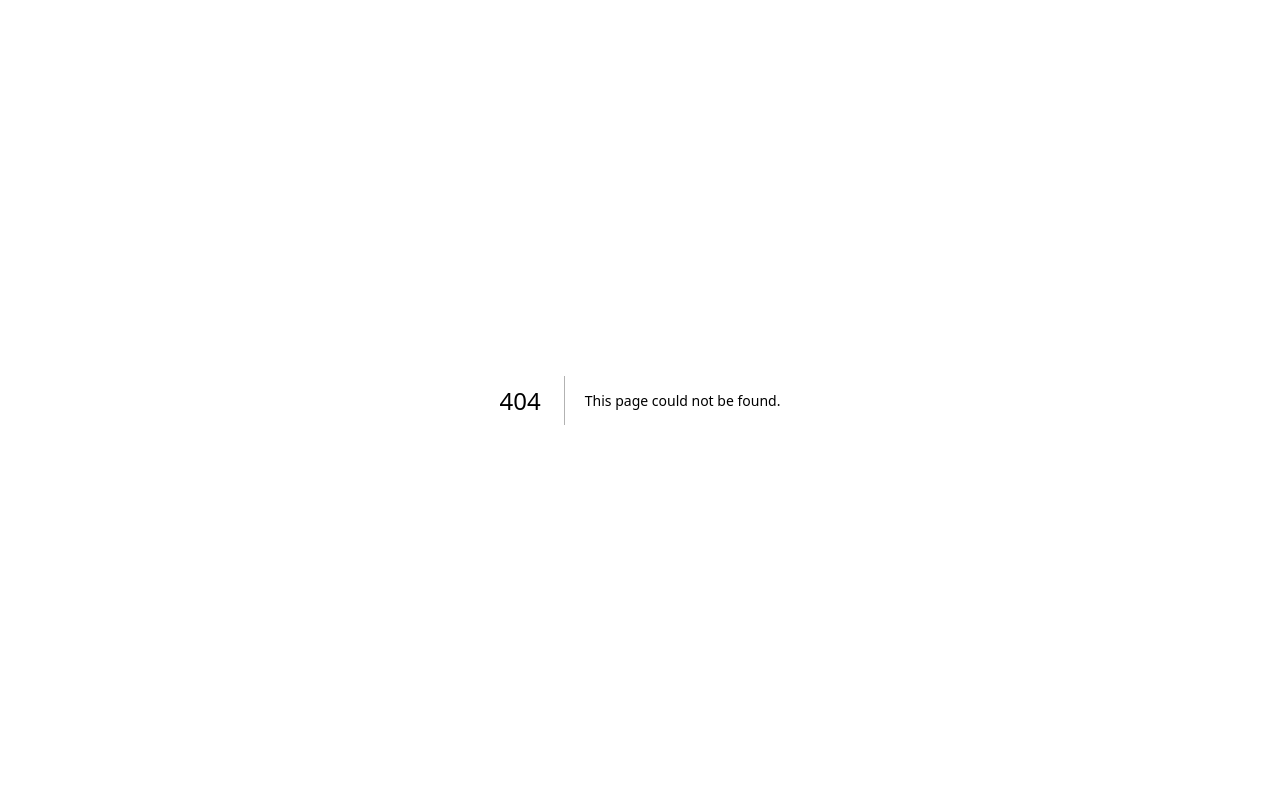
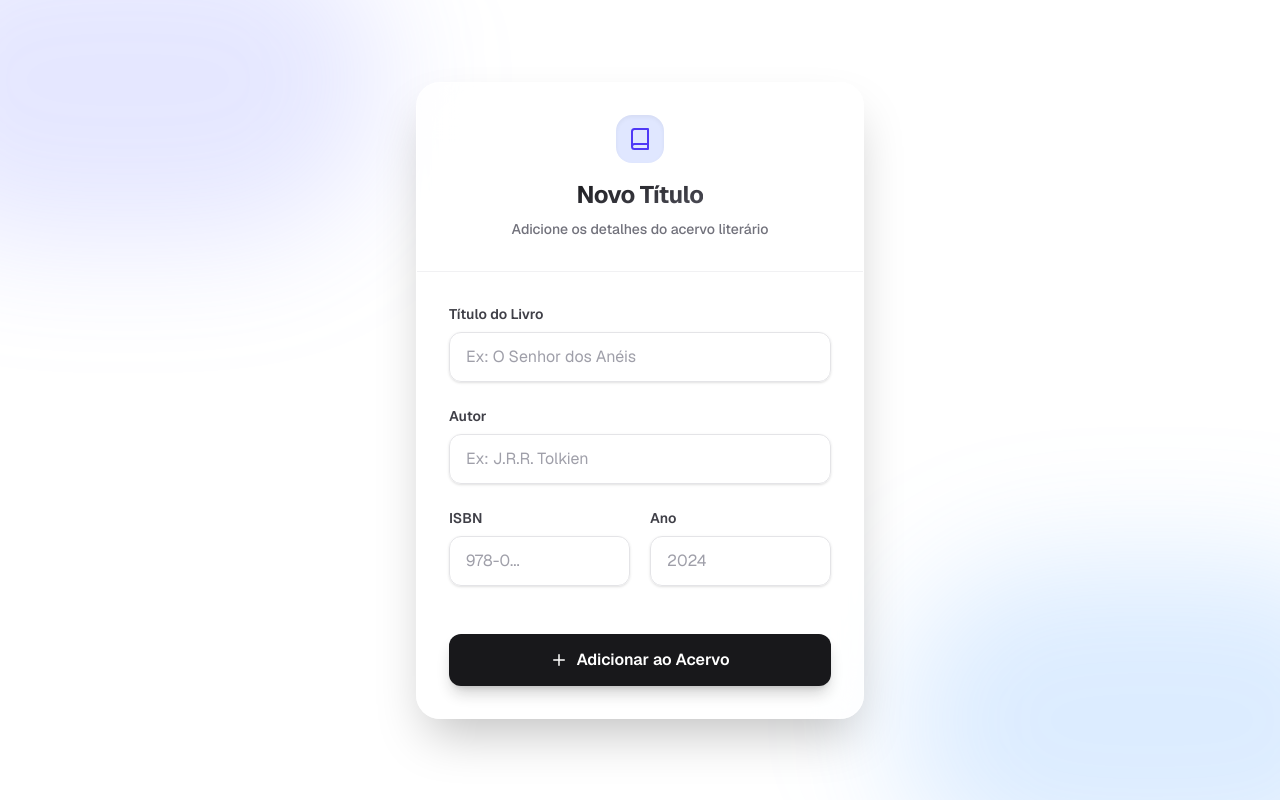
Before and after one commit to kartiaga/sistema-de-gerenciamento-de-biblioteca, a Next.js app: page /books in a window 1280 px wide. Before the commit this address had no page. Built offline with nearby package versions, Linux system fonts and the light colour scheme.

Commit message:
register layout

```diff
--- /dev/null
+++ b/app/books/page.tsx
@@ -0,0 +1,100 @@
+export default function Books() {
+  return (
+    <div className="flex min-h-screen items-center justify-center bg-[radial-gradient(ellipse_at_top,_var(--tw-gradient-stops))] from-indigo-50 via-white to-zinc-50 dark:from-zinc-900 dark:via-zinc-950 dark:to-black font-sans p-4 relative overflow-hidden">
+
+      {/* Decorative background elements */}
+      <div className="absolute top-[-10%] left-[-10%] w-[40%] h-[40%] rounded-full bg-indigo-400/20 dark:bg-indigo-600/10 blur-3xl pointer-events-none" />
+      <div className="absolute bottom-[-10%] right-[-10%] w-[40%] h-[40%] rounded-full bg-blue-400/20 dark:bg-blue-600/10 blur-3xl pointer-events-none" />
+
+      <div className="w-full max-w-md relative z-10 animate-in fade-in slide-in-from-bottom-4 duration-700 ease-out">
+        <div className="bg-white/70 dark:bg-zinc-900/70 backdrop-blur-xl rounded-3xl shadow-2xl border border-white/50 dark:border-zinc-800/50 overflow-hidden transform transition-all hover:shadow-indigo-500/10">
+          <div className="px-8 py-8 border-b border-zinc-200/50 dark:border-zinc-800/50 flex flex-col items-center text-center">
+            <div className="w-12 h-12 bg-indigo-100 dark:bg-indigo-900/50 rounded-2xl flex items-center justify-center mb-4 text-indigo-600 dark:text-indigo-400 shadow-inner">
+              <svg xmlns="http://www.w3.org/2000/svg" width="24" height="24" viewBox="0 0 24 24" fill="none" stroke="currentColor" strokeWidth="2" strokeLinecap="round" strokeLinejoin="round">
+                <path d="M4 19.5v-15A2.5 2.5 0 0 1 6.5 2H20v20H6.5a2.5 2.5 0 0 1 0-5H20"/>
+              </svg>
+            </div>
+            <h1 className="text-2xl font-bold bg-clip-text text-transparent bg-gradient-to-br from-zinc-900 to-zinc-600 dark:from-zinc-100 dark:to-zinc-400 tracking-tight">
+              Novo Título
+            </h1>
+            <p className="text-sm text-zinc-500 dark:text-zinc-400 mt-2 font-medium">
+              Adicione os detalhes do acervo literário
+            </p>
+          </div>
+
+          <form className="p-8 space-y-6">
+            <div className="space-y-2 group">
+              <label htmlFor="title" className="block text-sm font-semibold text-zinc-700 dark:text-zinc-300 transition-colors group-focus-within:text-indigo-600 dark:group-focus-within:text-indigo-400">
+                Título do Livro
+              </label>
+              <input
+                type="text"
+                id="title"
+                name="title"
+                placeholder="Ex: O Senhor dos Anéis"
+                className="w-full px-4 py-3 bg-white/50 dark:bg-zinc-950/50 border border-zinc-200 dark:border-zinc-800 rounded-xl focus:outline-none focus:ring-2 focus:ring-indigo-500/50 focus:border-indigo-500 transition-all text-zinc-900 dark:text-zinc-100 placeholder:text-zinc-400 dark:placeholder:text-zinc-600 shadow-sm"
+              />
+            </div>
+
+            <div className="space-y-2 group">
+              <label htmlFor="author" className="block text-sm font-semibold text-zinc-700 dark:text-zinc-300 transition-colors group-focus-within:text-indigo-600 dark:group-focus-within:text-indigo-400">
+                Autor
+              </label>
+              <input
+                type="text"
+                id="author"
+                name="author"
+                placeholder="Ex: J.R.R. Tolkien"
+                className="w-full px-4 py-3 bg-white/50 dark:bg-zinc-950/50 border border-zinc-200 dark:border-zinc-800 rounded-xl focus:outline-none focus:ring-2 focus:ring-indigo-500/50 focus:border-indigo-500 transition-all text-zinc-900 dark:text-zinc-100 placeholder:text-zinc-400 dark:placeholder:text-zinc-600 shadow-sm"
+              />
+            </div>
+
+            <div className="grid grid-cols-2 gap-5">
+              <div className="space-y-2 group">
+                <label htmlFor="isbn" className="block text-sm font-semibold text-zinc-700 dark:text-zinc-300 transition-colors group-focus-within:text-indigo-600 dark:group-focus-within:text-indigo-400">
+                  ISBN
+                </label>
+                <input
+                  type="text"
+                  id="isbn"
+                  name="isbn"
+                  placeholder="978-0..."
+                  className="w-full px-4 py-3 bg-white/50 dark:bg-zinc-950/50 border border-zinc-200 dark:border-zinc-800 rounded-xl focus:outline-none focus:ring-2 focus:ring-indigo-500/50 focus:border-indigo-500 transition-all text-zinc-900 dark:text-zinc-100 placeholder:text-zinc-400 dark:placeholder:text-zinc-600 shadow-sm"
+                />
+              </div>
+
+              <div className="space-y-2 group">
+                <label htmlFor="year" className="block text-sm font-semibold text-zinc-700 dark:text-zinc-300 transition-colors group-focus-within:text-indigo-600 dark:group-focus-within:text-indigo-400">
+                  Ano
+                </label>
+                <input
+                  type="number"
+                  id="year"
+                  name="year"
+                  placeholder="2024"
+                  className="w-full px-4 py-3 bg-white/50 dark:bg-zinc-950/50 border border-zinc-200 dark:border-zinc-800 rounded-xl focus:outline-none focus:ring-2 focus:ring-indigo-500/50 focus:border-indigo-500 transition-all text-zinc-900 dark:text-zinc-100 placeholder:text-zinc-400 dark:placeholder:text-zinc-600 shadow-sm"
+                />
+              </div>
+            </div>
+
+            <div className="pt-6">
+              <button
+                type="button"
+                className="w-full relative group overflow-hidden px-4 py-3.5 bg-zinc-900 dark:bg-indigo-600 hover:bg-zinc-800 dark:hover:bg-indigo-500 text-white font-semibold rounded-xl shadow-lg shadow-zinc-900/20 dark:shadow-indigo-900/20 transition-all duration-300 focus:outline-none focus:ring-2 focus:ring-zinc-900/50 dark:focus:ring-indigo-500/50 focus:ring-offset-2 dark:focus:ring-offset-zinc-900 active:scale-[0.98]"
+              >
+                <span className="relative z-10 flex items-center justify-center gap-2">
+                  <svg xmlns="http://www.w3.org/2000/svg" width="18" height="18" viewBox="0 0 24 24" fill="none" stroke="currentColor" strokeWidth="2" strokeLinecap="round" strokeLinejoin="round" className="transition-transform group-hover:scale-110">
+                    <path d="M5 12h14"/>
+                    <path d="M12 5v14"/>
+                  </svg>
+                  Adicionar ao Acervo
+                </span>
+                <div className="absolute inset-0 bg-white/10 dark:bg-white/20 translate-y-full group-hover:translate-y-0 transition-transform duration-300 ease-in-out"></div>
+              </button>
+            </div>
+          </form>
+        </div>
+      </div>
+    </div>
+  );
+}
--- a/app/page.tsx
+++ b/app/page.tsx
@@ -1,65 +1,7 @@
-import Image from "next/image";
-
 export default function Home() {
   return (
     <div className="flex min-h-screen items-center justify-center bg-zinc-50 font-sans dark:bg-black">
-      <main className="flex min-h-screen w-full max-w-3xl flex-col items-center justify-between py-32 px-16 bg-white dark:bg-black sm:items-start">
-        <Image
-          className="dark:invert"
-          src="/next.svg"
-          alt="Next.js logo"
-          width={100}
-          height={20}
-          priority
-        />
-        <div className="flex flex-col items-center gap-6 text-center sm:items-start sm:text-left">
-          <h1 className="max-w-xs text-3xl font-semibold leading-10 tracking-tight text-black dark:text-zinc-50">
-            To get started, edit the page.tsx file.
-          </h1>
-          <p className="max-w-md text-lg leading-8 text-zinc-600 dark:text-zinc-400">
-            Looking for a starting point or more instructions? Head over to{" "}
-            <a
-              href="https://vercel.com/templates?framework=next.js&utm_source=create-next-app&utm_medium=appdir-template-tw&utm_campaign=create-next-app"
-              className="font-medium text-zinc-950 dark:text-zinc-50"
-            >
-              Templates
-            </a>{" "}
-            or the{" "}
-            <a
-              href="https://nextjs.org/learn?utm_source=create-next-app&utm_medium=appdir-template-tw&utm_campaign=create-next-app"
-              className="font-medium text-zinc-950 dark:text-zinc-50"
-            >
-              Learning
-            </a>{" "}
-            center.
-          </p>
-        </div>
-        <div className="flex flex-col gap-4 text-base font-medium sm:flex-row">
-          <a
-            className="flex h-12 w-full items-center justify-center gap-2 rounded-full bg-foreground px-5 text-background transition-colors hover:bg-[#383838] dark:hover:bg-[#ccc] md:w-[158px]"
-            href="https://vercel.com/new?utm_source=create-next-app&utm_medium=appdir-template-tw&utm_campaign=create-next-app"
-            target="_blank"
-            rel="noopener noreferrer"
-          >
-            <Image
-              className="dark:invert"
-              src="/vercel.svg"
-              alt="Vercel logomark"
-              width={16}
-              height={16}
-            />
-            Deploy Now
-          </a>
-          <a
-            className="flex h-12 w-full items-center justify-center rounded-full border border-solid border-black/[.08] px-5 transition-colors hover:border-transparent hover:bg-black/[.04] dark:border-white/[.145] dark:hover:bg-[#1a1a1a] md:w-[158px]"
-            href="https://nextjs.org/docs?utm_source=create-next-app&utm_medium=appdir-template-tw&utm_campaign=create-next-app"
-            target="_blank"
-            rel="noopener noreferrer"
-          >
-            Documentation
-          </a>
-        </div>
-      </main>
+      <h1>Sistema de Gerenciamento de Biblioteca</h1>
     </div>
   );
 }
```
